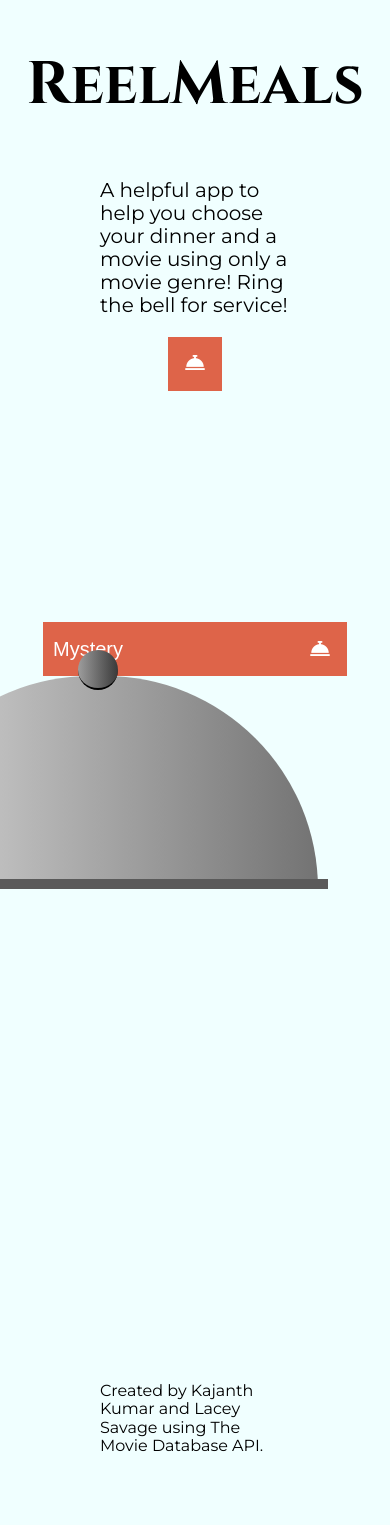
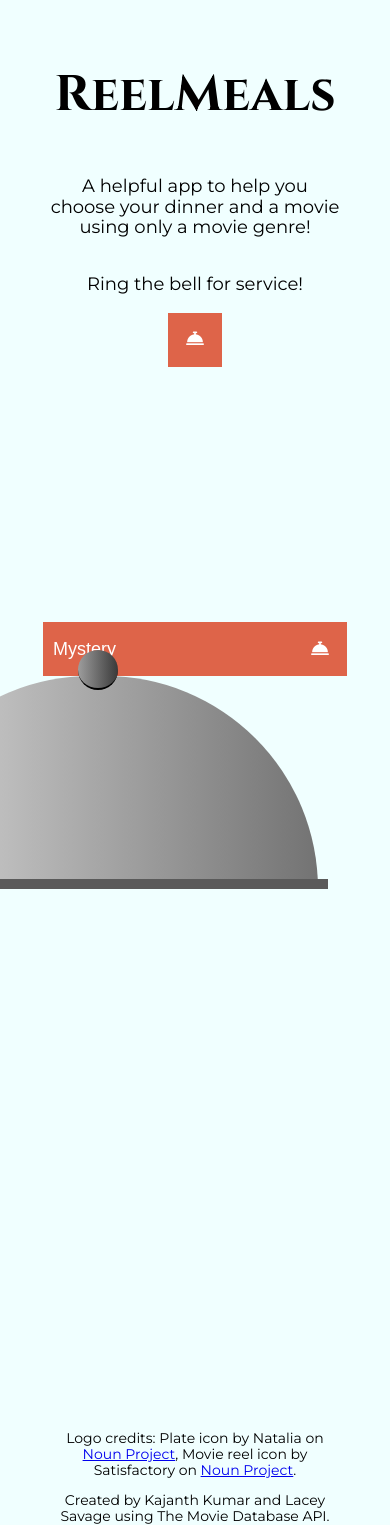
Before and after one commit to savageblade/projectFour, a plain HTML site: page index.html in a window 390 px wide. Shown: the part 222-1747 px from the top of the page. Before the commit the page ends 1678 px from the top, so only its background shows below. Drawn offline with nearby package versions, Linux system fonts and the light colour scheme; no server answers.

Commit message:
Add font-sizing in media queries and logo credit.

```diff
--- a/index.html
+++ b/index.html
@@ -16,8 +16,8 @@
 <body>
     <header>
         <h1>ReelMeals</h1>
-        <p class="description">A helpful app to help you choose your dinner and a movie using only a movie genre! Ring
-            the bell for service!</p>
+        <p class="description">A helpful app to help you choose your dinner and a movie using only a movie genre!</p>
+        <p> Ring the bell for service!</p>
         <button class="introBell">
             <i class="fas fa-concierge-bell">
                 <span class="visuallyhidden">Click here to jump to genre choices</span>
@@ -78,6 +78,8 @@
     </main>
     <footer>
         <div class="photoCredit"></div>
+        <p>Logo credits: Plate icon by Natalia on <a href="https://thenounproject.com/zed_cool60/">Noun Project</a>, Movie reel icon by
+        Satisfactory on <a href="https://thenounproject.com/indialic98">Noun Project</a>.</p>
         <p>Created by Kajanth Kumar and Lacey Savage using The Movie Database API.</p>
     </footer>
     <script src="https://cdnjs.cloudflare.com/ajax/libs/jquery/3.4.1/jquery.min.js"></script>
--- a/scripts.js
+++ b/scripts.js
@@ -246,7 +246,7 @@ quaranscene.displayMovieResult = (movieList) => {
     $(".dinnerResult").append(foodToAppend).addClass('animated fadeIn slow');
   }, 2000)
   //append the credits
-  const creditToAppend = `<p>Photo credits: Waiter hand with plate designed by <a href="www.freepik.com">Freepik</a>. Plate cover. Food picture ${quaranscene.filteredFood[0].foodCredit}`
+  const creditToAppend = `<p>Photo credits: Waiter hand with plate designed by <a href="www.freepik.com">Freepik</a>. Food picture ${quaranscene.filteredFood[0].foodCredit}`
   $(".photoCredit").empty();
   $(".photoCredit").append(creditToAppend);
 };
--- a/style/_index.scss
+++ b/style/_index.scss
@@ -13,7 +13,8 @@ header {
 body {
     background-color: #F0FFFF;
     font-family: 'Montserrat', sans-serif;
-    font-size: 2.8rem;
+    font-size: 2.4rem;
+    text-align: center;
 }
 
 header, footer {
@@ -208,7 +209,7 @@ background: linear-gradient(90deg, rgba(157,157,157,1) 0%, rgba(57,57,57,1) 100%
 }
 
 footer {
-    font-size: 1.6rem;
+    font-size: 1.4rem;
     height: 50px;
     margin-top: -50px;
 }
--- a/style/_mediaQueries.scss
+++ b/style/_mediaQueries.scss
@@ -1,6 +1,10 @@
 @media (max-width: 950px) {
     body {
         font-size: 2rem;
+    }
+
+    header, footer {
+        margin: 0 50px;
     }
 
     h1 {
@@ -13,7 +17,7 @@
 
     .dinnerContainer {
         position: absolute;
-        right: 325px;
+        right: 0;
         top: 60px;
         z-index: -1;
     }
@@ -22,5 +26,19 @@
         z-index: 2;
     }
 
+    footer {
+        font-size: 1.4rem;
+    }
 
 }
+
+@media (max-width: 500px) {
+    body {
+        font-size: 1.8rem;
+    }
+
+    h1 {
+        font-size: 5rem;
+    }
+
+}
```
Also changed, not shown: style/styles.css, 1 other file.
